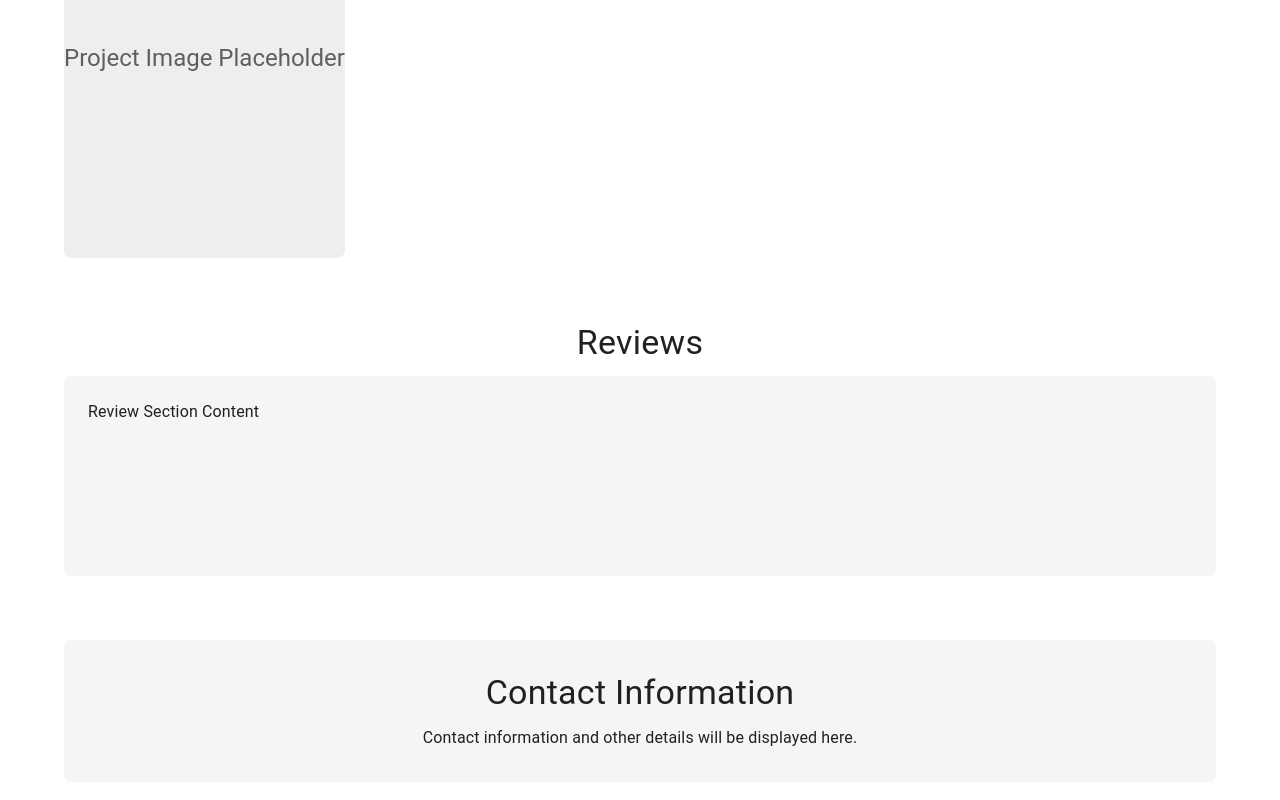
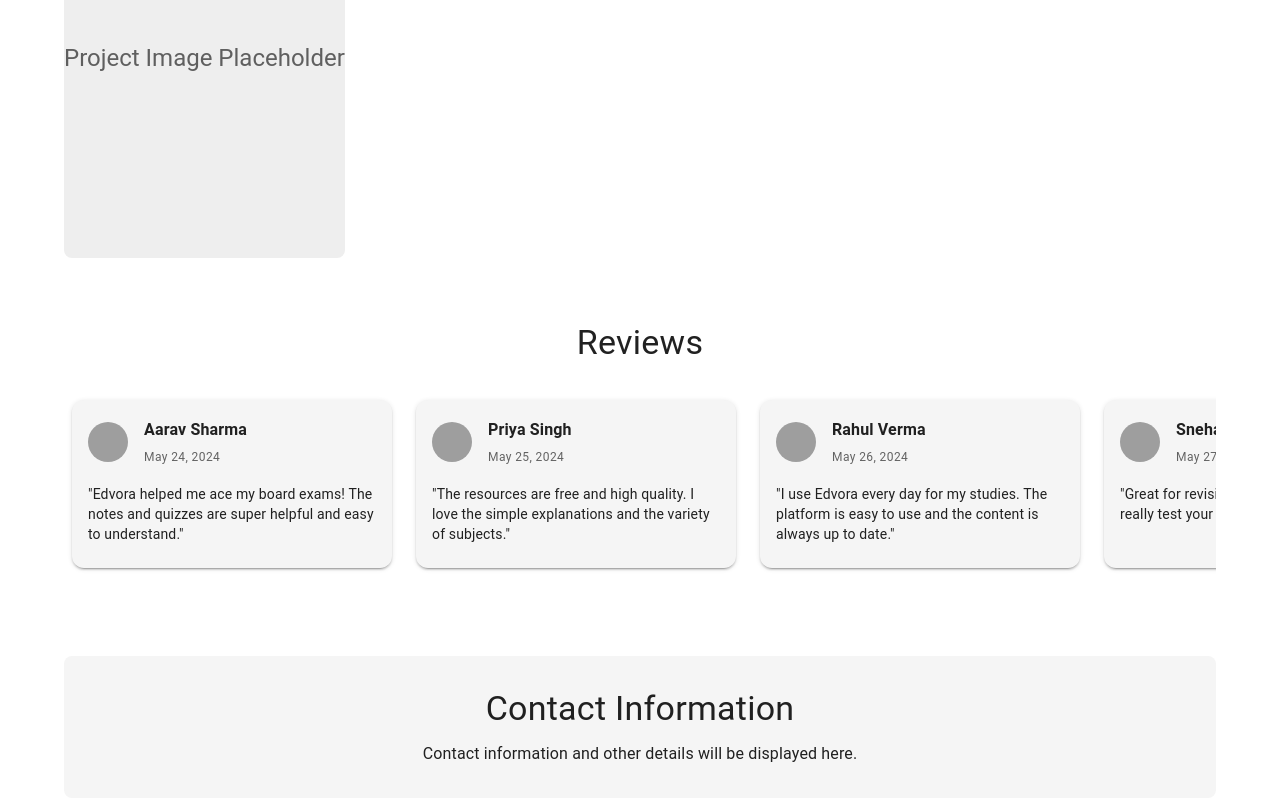
Before and after one commit to Prabhjeet054/Ed_web, a React app: page / in a window 1280 px wide. Shown: the part 700-1500 px from the top of the page. Built offline with nearby package versions, Linux system fonts and the light colour scheme; grey boxes are pictures that could not be loaded; the HTML template or start-up script is replaced by a standard one.

Commit message:
reviews section updated

```diff
--- a/package.json
+++ b/package.json
@@ -18,7 +18,8 @@
     "framer-motion": "^12.23.0",
     "react": "^19.1.0",
     "react-dom": "^19.1.0",
-    "react-router-dom": "^7.6.2"
+    "react-router-dom": "^7.6.2",
+    "swiper": "^11.2.10"
   },
   "devDependencies": {
     "@eslint/js": "^9.25.0",
--- a/src/pages/LandingPage.jsx
+++ b/src/pages/LandingPage.jsx
@@ -1,5 +1,82 @@
-import { Box, Button, Container, Grid, Typography, useTheme, useMediaQuery } from '@mui/material';
+import { Box, Button, Container, Grid, Typography, useTheme, useMediaQuery, Card, CardContent, Avatar } from '@mui/material';
 import { Link } from 'react-router-dom';
+
+const sampleReviews = [
+  {
+    name: 'Aarav Sharma',
+    date: 'May 24, 2024',
+    avatar: 'https://randomuser.me/api/portraits/men/32.jpg',
+    review: 'Edvora helped me ace my board exams! The notes and quizzes are super helpful and easy to understand.',
+  },
+  {
+    name: 'Priya Singh',
+    date: 'May 25, 2024',
+    avatar: 'https://randomuser.me/api/portraits/women/44.jpg',
+    review: 'The resources are free and high quality. I love the simple explanations and the variety of subjects.',
+  },
+  {
+    name: 'Rahul Verma',
+    date: 'May 26, 2024',
+    avatar: 'https://randomuser.me/api/portraits/men/65.jpg',
+    review: 'I use Edvora every day for my studies. The platform is easy to use and the content is always up to date.',
+  },
+  {
+    name: 'Sneha Patel',
+    date: 'May 27, 2024',
+    avatar: 'https://randomuser.me/api/portraits/women/68.jpg',
+    review: 'Great for revision before exams! The quizzes really test your understanding.',
+  },
+  {
+    name: 'Vikram Joshi',
+    date: 'May 28, 2024',
+    avatar: 'https://randomuser.me/api/portraits/men/77.jpg',
+    review: 'Highly recommended for all students. The best part is everything is free!',
+  },
+];
+
+const ReviewCards = () => (
+  <Box
+    sx={{
+      display: 'flex',
+      overflowX: 'auto',
+      gap: 3,
+      py: 3,
+      px: 1,
+      scrollbarWidth: 'thin',
+      '&::-webkit-scrollbar': { height: 8 },
+      '&::-webkit-scrollbar-thumb': { background: '#e0e0e0', borderRadius: 4 },
+    }}
+  >
+    {sampleReviews.map((review, idx) => (
+      <Card
+        key={idx}
+        sx={{
+          minWidth: 280,
+          maxWidth: 320,
+          backgroundColor: 'grey.100',
+          borderRadius: 3,
+          boxShadow: 2,
+          flex: '0 0 auto',
+          display: 'flex',
+          flexDirection: 'column',
+        }}
+      >
+        <CardContent>
+          <Box sx={{ display: 'flex', alignItems: 'center', mb: 2 }}>
+            <Avatar src={review.avatar} alt={review.name} sx={{ mr: 2 }} />
+            <Box>
+              <Typography variant="subtitle1" fontWeight={600}>{review.name}</Typography>
+              <Typography variant="caption" color="text.secondary">{review.date}</Typography>
+            </Box>
+          </Box>
+          <Typography variant="body2" color="text.primary">
+            "{review.review}"
+          </Typography>
+        </CardContent>
+      </Card>
+    ))}
+  </Box>
+);
 
 const LandingPage = () => {
   const theme = useTheme();
@@ -114,7 +191,11 @@
         sx={{
           my: { xs: 4, md: 8 },
           px: { xs: 2, md: 0 },
-          scrollMarginTop: '64px' // height of the AppBar
+          scrollMarginTop: '64px',
+          position: 'relative',
+          minHeight: 250,
+          backgroundColor: '#fff',
+          borderRadius: 2,
         }}
       >
         <Typography
@@ -122,22 +203,11 @@
           component="h2"
           gutterBottom
           align="center"
+          sx={{ position: 'relative', zIndex: 10 }}
         >
           Reviews
         </Typography>
-        <Box
-          sx={{
-            minHeight: { xs: 150, sm: 200 },
-            backgroundColor: 'grey.100',
-            p: { xs: 2, md: 3 },
-            borderRadius: 2,
-            mb: 4,
-          }}
-        >
-          <Typography variant={isMobile ? 'body2' : 'body1'}>
-            Review Section Content
-          </Typography>
-        </Box>
+        <ReviewCards />
       </Box>
 
       <Box
@@ -147,7 +217,7 @@
           p: { xs: 2, md: 4 },
           backgroundColor: 'grey.100',
           borderRadius: 2,
-          scrollMarginTop: '64px' // height of the AppBar
+          scrollMarginTop: '64px'
         }}
       >
         <Typography
```
Also changed, not shown: 1 other file (tests, documents, lock files or other folders).
